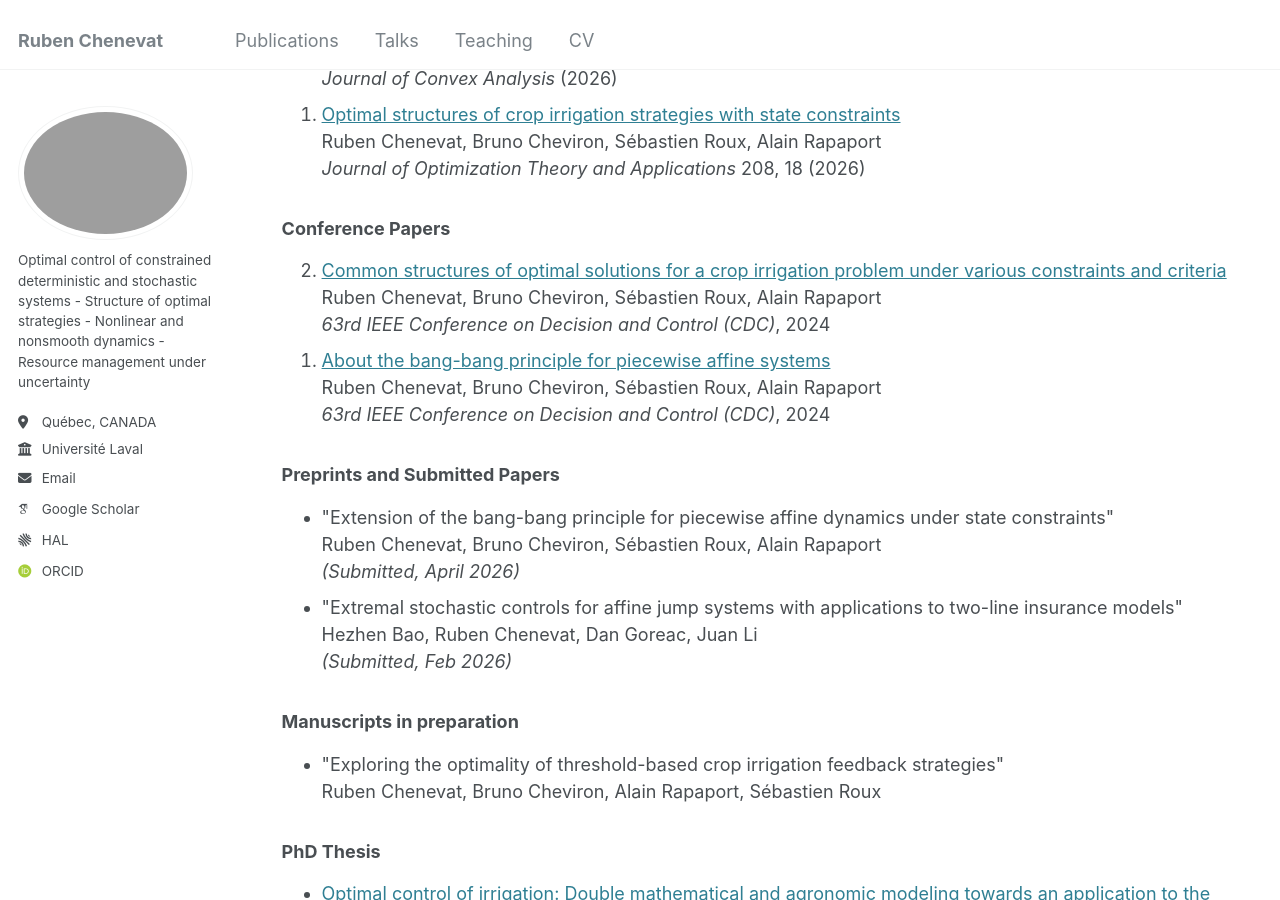
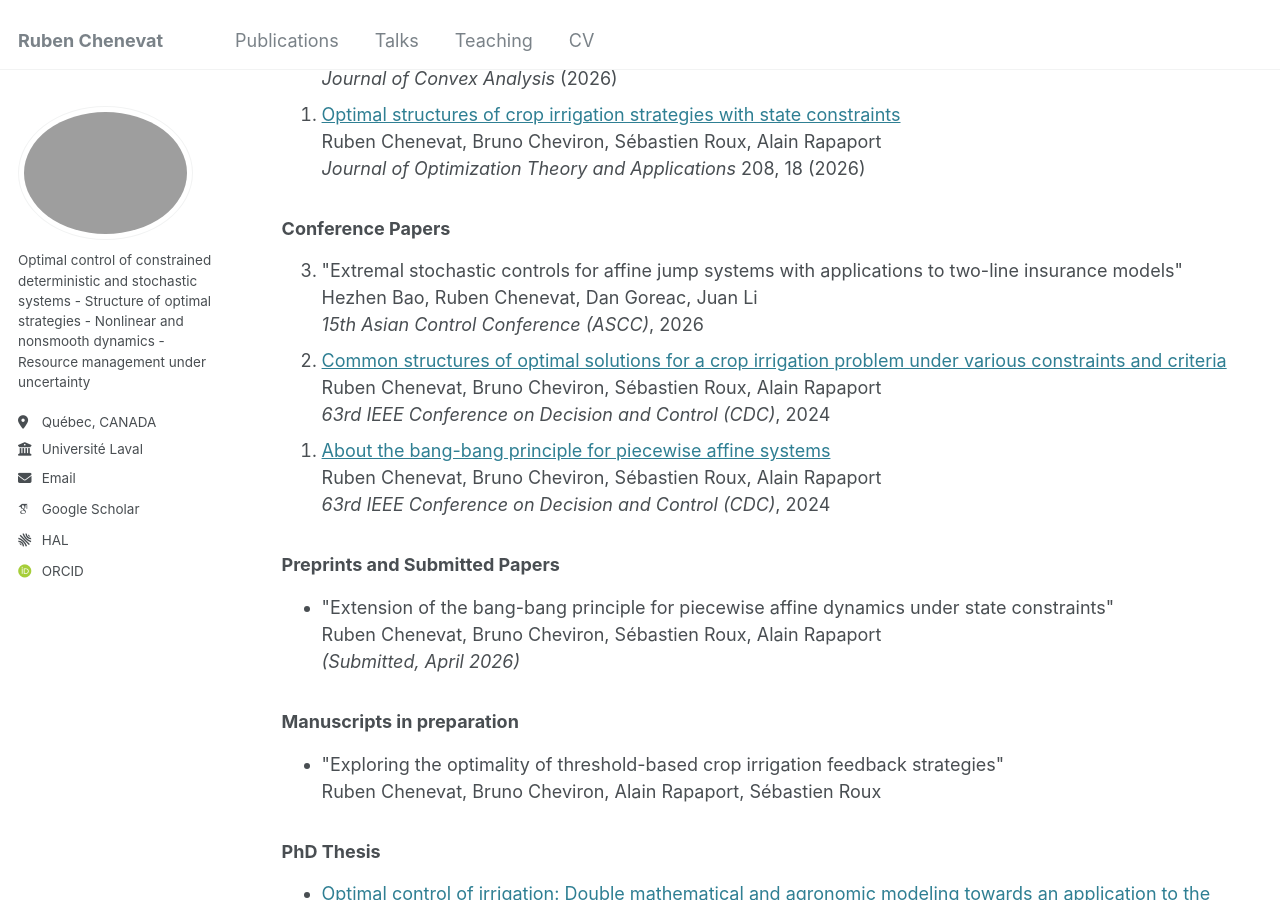
Before and after one commit to rubenchenevat/rubenchenevat.github.io, a Jekyll site: the page built from _pages/publications.html, in a window 1280 px wide and 900 px high, scrolled down 199 px. Built offline with Jekyll 4.4.1, drawn with Linux system fonts in a browser that asks for light colours; some web fonts are replaced; part of the change alters nothing that is shown.

Commit message:
Update publications.html

```diff
--- a/_pages/publications.html
+++ b/_pages/publications.html
@@ -56,6 +56,11 @@ author_profile: true
 
 <ol reversed>
     <li>
+        "Extremal stochastic controls for affine jump systems with applications to two-line insurance models"<br>
+        Hezhen Bao, Ruben Chenevat, Dan Goreac, Juan Li<br>
+        <em>15th Asian Control Conference (ASCC)</em>, 2026
+    </li>
+    <li>
         <a href="https://ieeexplore.ieee.org/document/10886226" target="_blank">Common structures of optimal solutions for a crop irrigation problem under various constraints and criteria</a><br>
         Ruben Chenevat, Bruno Cheviron, Sébastien Roux, Alain Rapaport<br>
         <em>63rd IEEE Conference on Decision and Control (CDC)</em>, 2024
@@ -75,11 +80,6 @@ author_profile: true
         "Extension of the bang-bang principle for piecewise affine dynamics under state constraints"<br>
         Ruben Chenevat, Bruno Cheviron, Sébastien Roux, Alain Rapaport<br>
         <em>(Submitted, April 2026)</em>
-    </li>
-    <li>
-        "Extremal stochastic controls for affine jump systems with applications to two-line insurance models"<br>
-        Hezhen Bao, Ruben Chenevat, Dan Goreac, Juan Li<br>
-        <em>(Submitted, Feb 2026)</em>
     </li>
 </ul>
 
```
